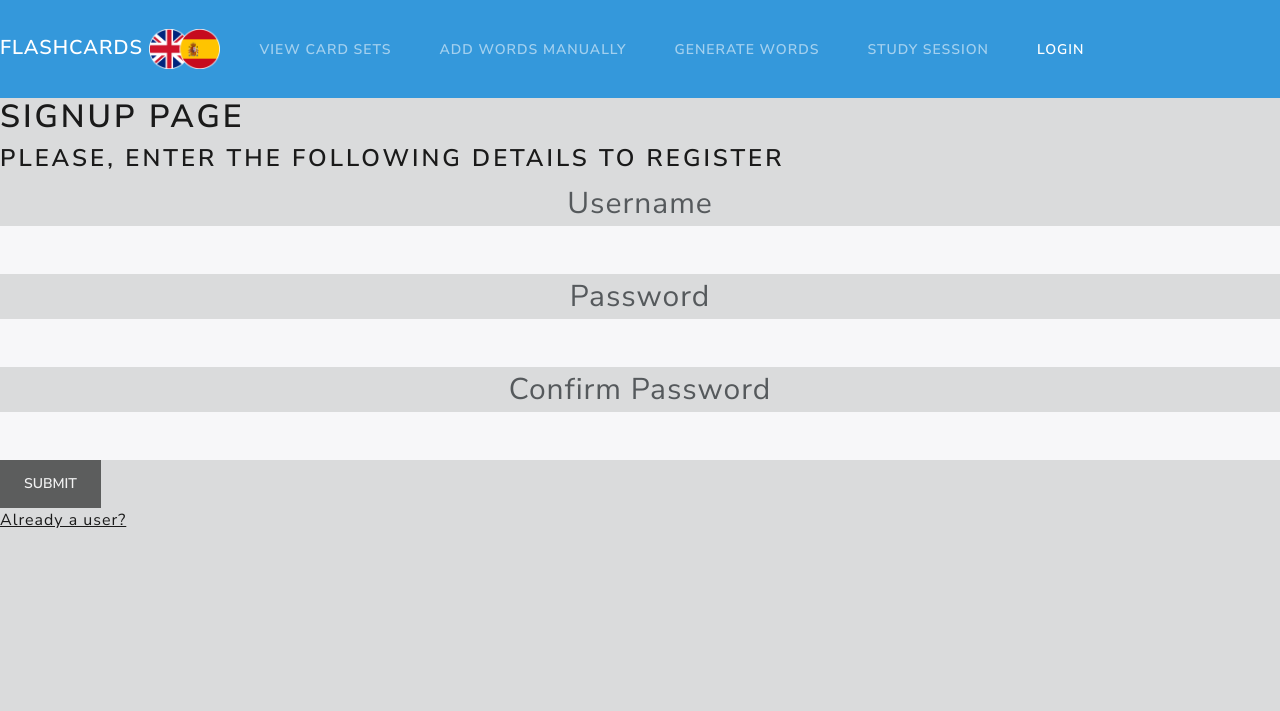
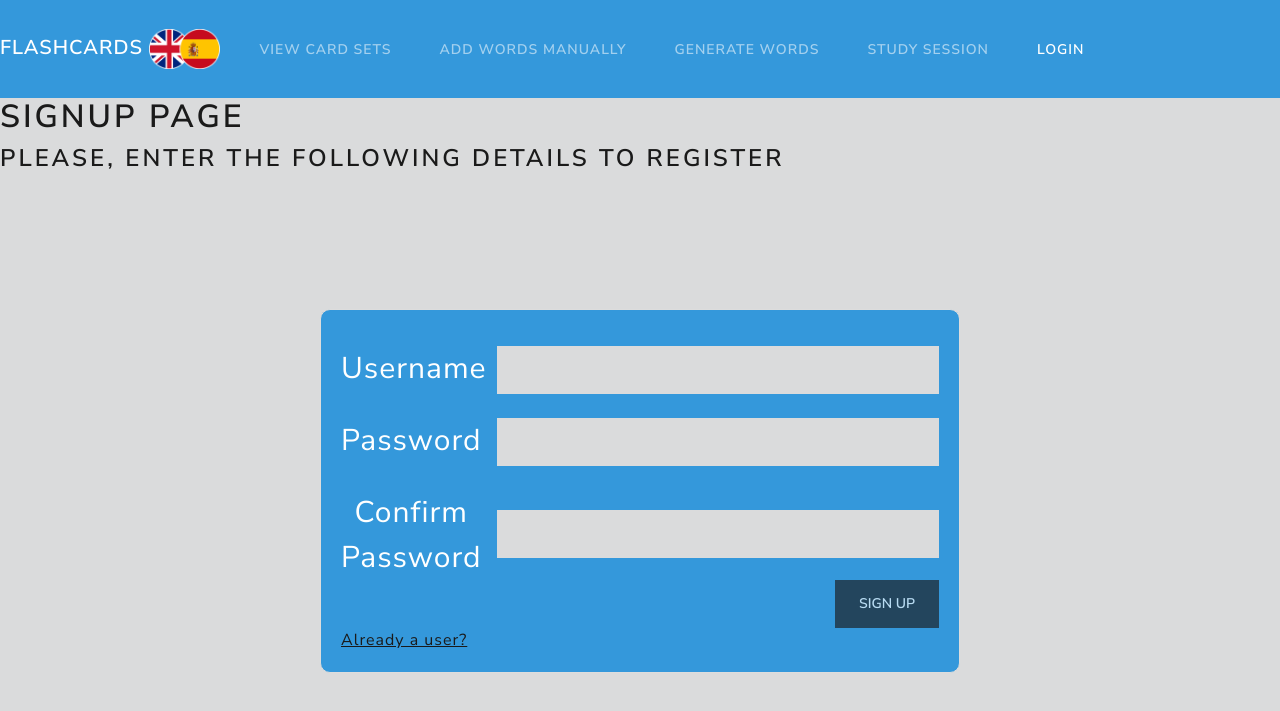
Before and after one commit to mariashapo/FlashCards, a Flask app: page /signup in a window 1280 px wide. Shown: the top 711 px of the page. Run offline with Flask 3, Linux system fonts and the light colour scheme; some libraries are stand-ins or nearby versions.

Commit message:
Changed the signup and login pages to better match the theme of the app.

```diff
--- a/api/templates/signup.html
+++ b/api/templates/signup.html
@@ -1,16 +1,18 @@
 {% from "navbar.html" import create_navbar with context%}
 <!DOCTYPE html>
 <html lang="en">
+
 <head>
     <link rel="stylesheet" type="text/css" href="{{ url_for('static', filename='css/bootstrap.css') }}">
     <style>
         .form-box {
-              max-width: 25vw; /* Adjust this value to your desired width */
+            max-width: 50vw;
+            /* Adjust this value to your desired width */
             margin: auto;
             padding: 20px;
             border: 1px solid #ddd;
             border-radius: 10px;
-              margin-top: 20vh;
+            margin-top: 17vh;
         }
 
         .form-background {
@@ -20,8 +22,10 @@
         .page-background {
             background-color: #dadbdc;
         }
+
     </style>
 </head>
+
 <body class="page-background">
     {{create_navbar("login", "form-background")}}
     {# Display any flashed messages #}
@@ -36,33 +40,48 @@
     {% endwith %}
     <h1>SignUp Page</h1>
     <h3>Please, enter the following details to register</h3>
+    <div class="form-box form-background">
         <form action="login" method="post">
-        <div class="form-group">
-         <div style="text-align: center;">
-        <label for="word" class="text-center" style="font-size: 30px;">Username</label>
+            <div class="form-group row" style="margin-top: 2vh;">
+                <div style="text-align: center;" class="col-md-3">
+                    <label for="word" class="text-center" style="font-size: 30px; color: white;">Username</label>
                 </div>
-        <input type="text" id="username" class="form-control" name="username" required>
+                <div class="col">
+                    <input type="text" id="username" class="form-control page-background" name="username"
+                        required>
+                </div>
             </div>
 
-        <div class="form-group">
-         <div style="text-align: center;">
-        <label for="translation" class="text-center" style="font-size: 30px;">Password</label>
+            <div class="form-group row" style="margin-top: 3vh;">
+                <div style="text-align: center;" class="col-md-3">
+                    <label for="password" class="text-center" style="font-size: 30px; color: white;">Password</label>
                 </div>
-        <input type="text" id="password" class="form-control" name="password" onkeyup="checkSamePasswords()" required>
+                <div class="col">
+                    <input type="password" id="password" class="form-control page-background" name="password"
+                        onkeyup="checkSamePasswords()" required>
                 </div>
-        <div class="form-group">
-         <div style="text-align: center;">
-        <label for="translation" class="text-center" style="font-size: 30px;">Confirm Password</label>
             </div>
-        <input type="text" id="password_confirmation" class="form-control" name="password_confirmation" onkeyup="checkSamePasswords()" required>
+            <div class="form-group row" style="margin-top: 3vh;">
+                <div style="text-align: center;" class="col-md-3">
+                    <label for="translation" class="text-center" style="font-size: 30px; color: white;">Confirm Password</label>
+                </div>
+                <div class="col" style="margin-top: 20px;">
+                    <input type="password" id="password_confirmation" class="form-control page-background"
+                        name="password_confirmation" onkeyup="checkSamePasswords()" required>
+                </div>
             </div>
 
-
-        <button id="button" type="submit"class="btn btn-primary btn-block" disabled>Submit</button><span id="unmatched_passwords_error" hidden>The passwords do not match</span>
+            <div class="d-flex justify-content-end">
+                <span style="margin-top: 1vh; margin-right: 1vw;" id="unmatched_passwords_error" hidden>The passwords do
+                    not match</span><button id="button" type="submit" class="btn btn-primary btn-block"
+                    disabled>Sign up</button>
+                <br>
+            </div>
         </form>
         <a class="link-primary" href="{{ url_for('login') }}">Already a user?</a>
+    </div>
     <script>
-    function checkSamePasswords(){
+        function checkSamePasswords() {
             password = document.getElementById("password").value;
             password_confimation = document.getElementById("password_confirmation").value;
 
@@ -82,4 +101,5 @@
         }
     </script>
 </body>
+
 </html>
```
Also changed, not shown: api/templates/login.html (+22 -10 lines). Lines whose indentation alone changed are shown as unchanged.
